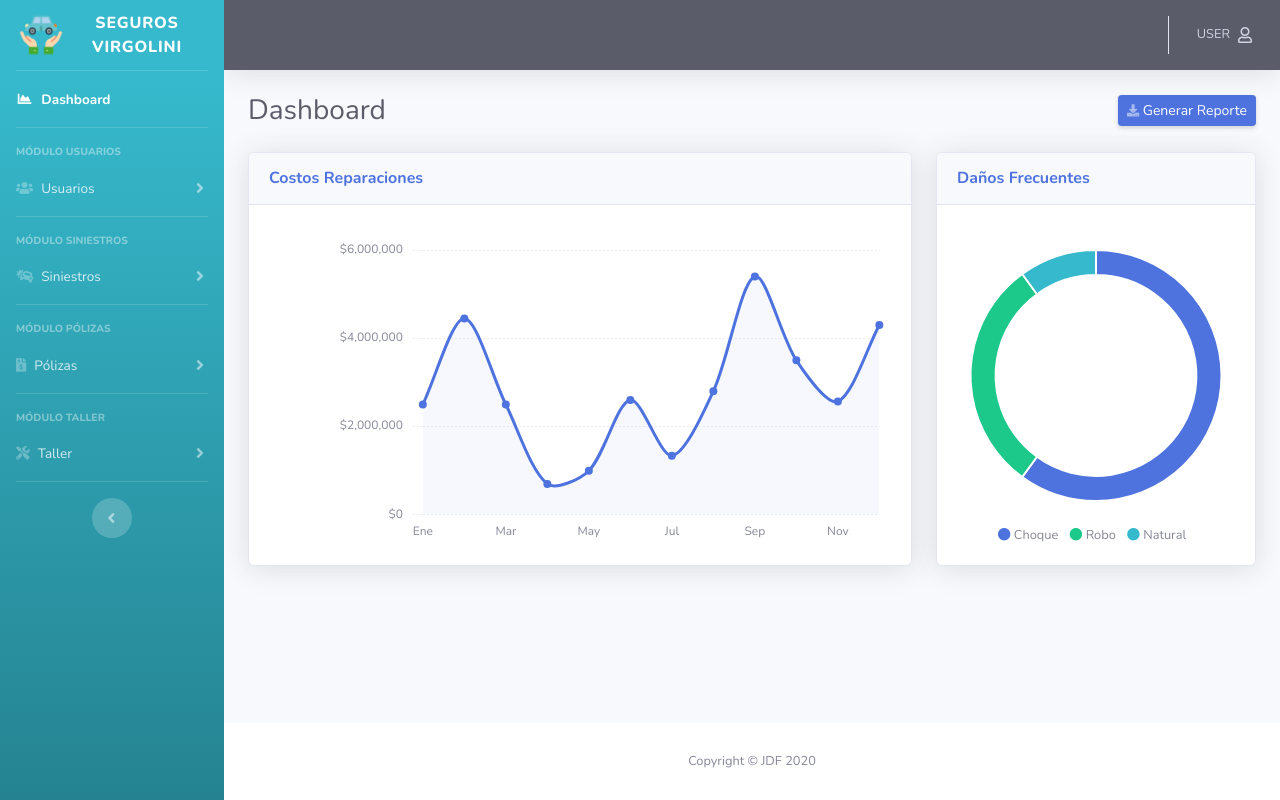
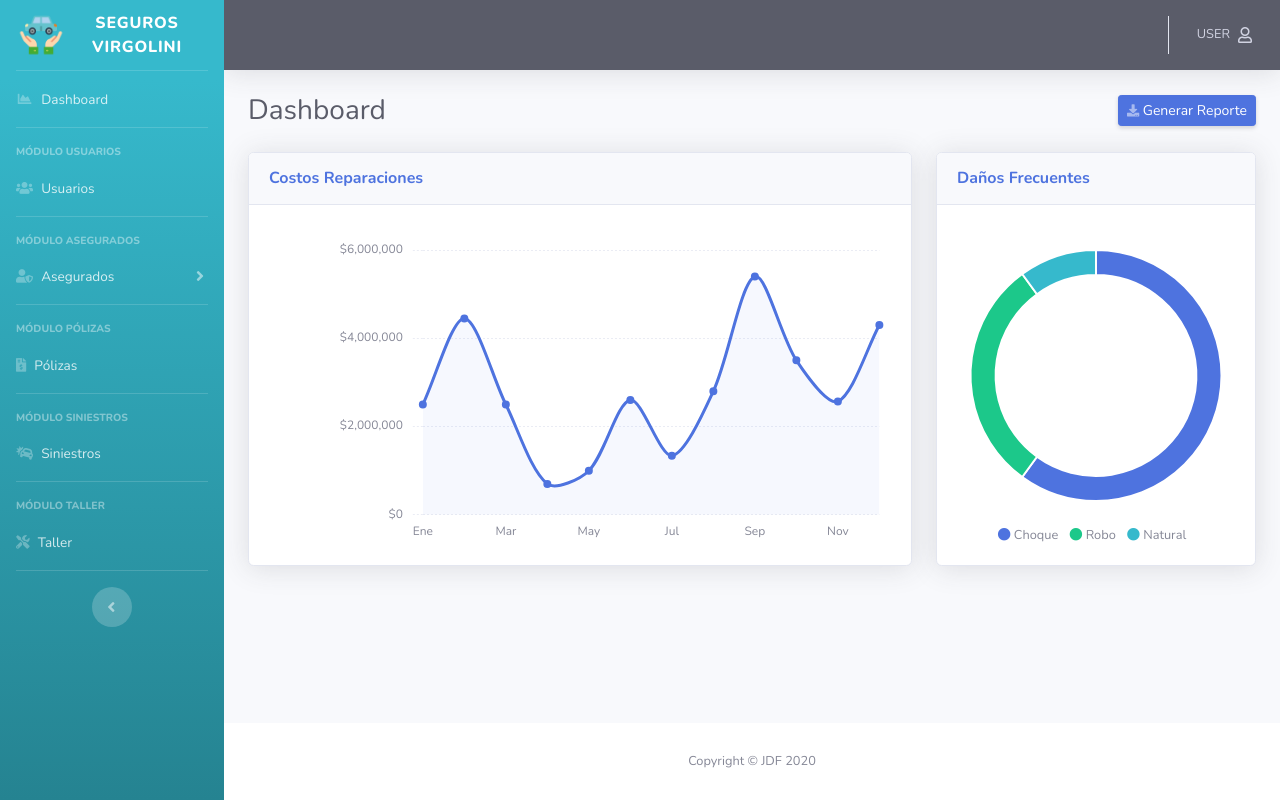
Before and after one commit to danielgsaavedra/seguro_automotriz, a Django app: page /dashboard/ in a window 1280 px wide. Run offline with Django 3.2, Linux system fonts and the light colour scheme; some libraries are stand-ins or nearby versions.

Commit message:
:lipstick: se modifica sidebar y se añade boton registrar

```diff
--- a/dashboard/templates/dashboard/base.html
+++ b/dashboard/templates/dashboard/base.html
@@ -32,7 +32,7 @@
 
             <hr class="sidebar-divider my-0">
 
-            <li class="nav-item active">
+            <li class="nav-item">
                 <a class="nav-link" href="{% url 'dashboard' %}">
                     <i class="fas fa-fw fa-chart-area"></i>
                     <span>Dashboard</span></a>
@@ -44,36 +44,28 @@
             </div>
 
             <li class="nav-item">
-                <a class="nav-link collapsed" href="#" data-toggle="collapse" data-target="#collapseUsuario"
-                    aria-expanded="true" aria-controls="collapseUsuario">
+                <a class="nav-link" href="#">
                     <i class="fas fa-users"></i>
                     <span>Usuarios</span>
                 </a>
-                <div id="collapseUsuario" class="collapse" aria-labelledby="headingTwo" data-parent="#accordionSidebar">
-                    <div class="bg-white py-2 collapse-inner rounded">
-                        <a class="collapse-item" href="#">Registrar Usuarios</a>
-                        <a class="collapse-item" href="#">Listar Usuarios</a>
-                    </div>
-                </div>
             </li>
 
             <hr class="sidebar-divider">
 
             <div class="sidebar-heading">
-                Módulo Siniestros
+                Módulo Asegurados
             </div>
 
             <li class="nav-item">
-                <a class="nav-link collapsed" href="#" data-toggle="collapse" data-target="#collapseSiniestro"
-                    aria-expanded="true" aria-controls="collapseSiniestro">
-                    <i class="fas fa-car-crash"></i>
-                    <span>Siniestros</span>
+                <a class="nav-link collapsed" href="#" data-toggle="collapse" data-target="#collapseAsegurado"
+                    aria-expanded="true" aria-controls="collapseAsegurado">
+                    <i class="fas fa-user-shield"></i>
+                    <span>Asegurados</span>
                 </a>
-                <div id="collapseSiniestro" class="collapse" aria-labelledby="headingTwo"
-                    data-parent="#accordionSidebar">
+                <div id="collapseAsegurado" class="collapse" aria-labelledby="headingTwo" data-parent="#accordionSidebar">
                     <div class="bg-white py-2 collapse-inner rounded">
-                        <a class="collapse-item" href="#">Registrar Siniestros</a>
-                        <a class="collapse-item" href="{% url 'listar-siniestros' %}">Listar Siniestros</a>
+                        <a class="collapse-item" href="#">Asegurados</a>
+                        <a class="collapse-item" href="#">Vehículos</a>
                     </div>
                 </div>
             </li>
@@ -85,18 +77,23 @@
             </div>
 
             <li class="nav-item">
-                <a class="nav-link collapsed" href="#" data-toggle="collapse" data-target="#collapsePoliza"
-                    aria-expanded="true" aria-controls="collapsePoliza">
+                <a class="nav-link collapsed" href="#">
                     <i class="fas fa-file-invoice-dollar"></i>
                     <span>Pólizas</span>
                 </a>
-                <div id="collapsePoliza" class="collapse" aria-labelledby="headingPages"
-                    data-parent="#accordionSidebar">
-                    <div class="bg-white py-2 collapse-inner rounded">
-                        <a class="collapse-item" href="#">Registrar Pólizas</a>
-                        <a class="collapse-item" href="#">Listar Pólizas</a>
-                    </div>
-                </div>
+            </li>
+
+            <hr class="sidebar-divider">
+
+            <div class="sidebar-heading">
+                Módulo Siniestros
+            </div>
+
+            <li class="nav-item">
+                <a class="nav-link collapsed" href="{% url 'siniestros' %}">
+                    <i class="fas fa-car-crash"></i>
+                    <span>Siniestros</span>
+                </a>
             </li>
 
             <hr class="sidebar-divider">
@@ -106,18 +103,11 @@
             </div>
 
             <li class="nav-item">
-                <a class="nav-link collapsed" href="#" data-toggle="collapse" data-target="#collapseTaller"
-                    aria-expanded="true" aria-controls="collapseTaller">
+                <a class="nav-link collapsed" href="#">
                     <i class="fas fa-tools"></i>
                     <span>Taller</span>
                 </a>
-                <div id="collapseTaller" class="collapse" aria-labelledby="headingPages"
-                    data-parent="#accordionSidebar">
-                    <div class="bg-white py-2 collapse-inner rounded">
-                        <a class="collapse-item" href="#">Registrar Taller</a>
-                        <a class="collapse-item" href="#">Listar Taller</a>
-                    </div>
-                </div>
+
             </li>
 
             <hr class="sidebar-divider d-none d-md-block">
--- a/dashboard/templates/dashboard/listar_siniestro.html
+++ b/dashboard/templates/dashboard/siniestros.html
@@ -1,6 +1,10 @@
 {% extends "dashboard/base.html" %}
 
 {% block content %}
+<div class="d-sm-flex align-items-center justify-content-end mb-4">
+    <a href="#" class="d-none d-sm-inline-block btn btn-sm btn-primary shadow-sm">
+        <i class="fas fa-car-crash"></i> Registrar Siniestro</a>
+</div>
 <div class="card shadow mb-4">
     <div class="card-header py-3">
         <h6 class="m-0 font-weight-bold text-primary">Siniestros</h6>
--- a/dashboard/urls.py
+++ b/dashboard/urls.py
@@ -1,10 +1,10 @@
 
 from django.urls import path
-from .views import DashboardView, ListarSiniestrosView
+from .views import DashboardView, SiniestrosView
 
 urlpatterns = [
 
     path('dashboard/', DashboardView.as_view(), name='dashboard'),
-     path('listar-siniestros/', ListarSiniestrosView.as_view(), name='listar-siniestros'),
+     path('siniestros/', SiniestrosView.as_view(), name='siniestros'),
 
 ]
--- a/dashboard/views.py
+++ b/dashboard/views.py
@@ -5,5 +5,5 @@ from django.views.generic.base import TemplateView
 class DashboardView(TemplateView):
     template_name = 'dashboard/dashboard.html'
 
-class ListarSiniestrosView(TemplateView):
-    template_name = 'dashboard/listar_siniestro.html'
+class SiniestrosView(TemplateView):
+    template_name = 'dashboard/siniestros.html'
```
